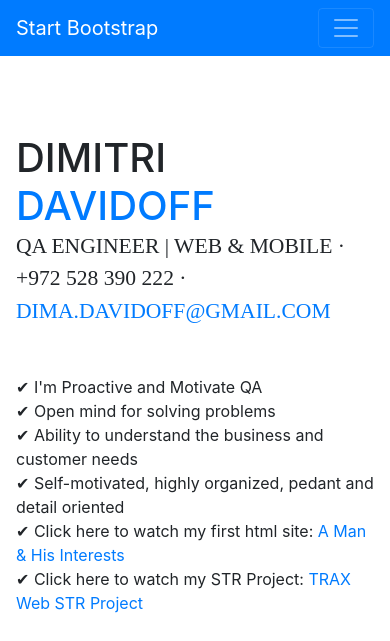
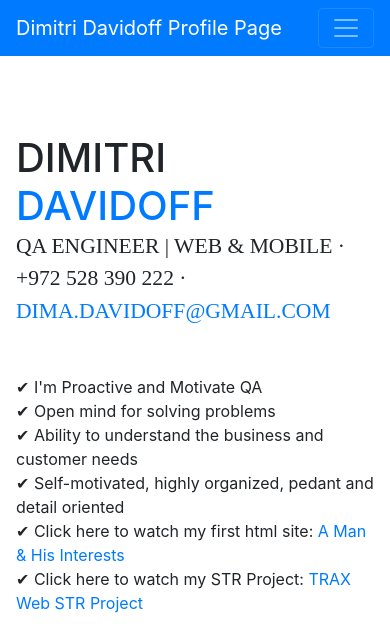
Before and after one commit to dimadavidoff/cv, a website with bundled scripts: page index.html in a window 390 px wide. Shown: the top 641 px of the page. Built offline with nearby package versions, Linux system fonts and the light colour scheme; a web font is replaced by a local one.

Commit message:
Add files via upload

```diff
--- a/index.html
+++ b/index.html
@@ -29,7 +29,7 @@
 
     <nav class="navbar navbar-expand-lg navbar-dark bg-primary fixed-top" id="sideNav">
       <a class="navbar-brand js-scroll-trigger" href="#page-top">
-        <span class="d-block d-lg-none">Start Bootstrap</span>
+        <span class="d-block d-lg-none">Dimitri Davidoff Profile Page</span>
         <span class="d-none d-lg-block">
           <img class="img-fluid img-profile rounded-circle mx-auto mb-2" src="img/profile.jpg" alt="">
         </span>
```
